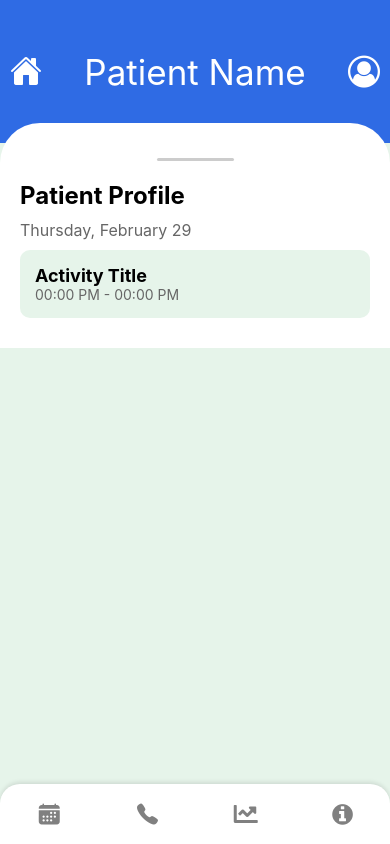
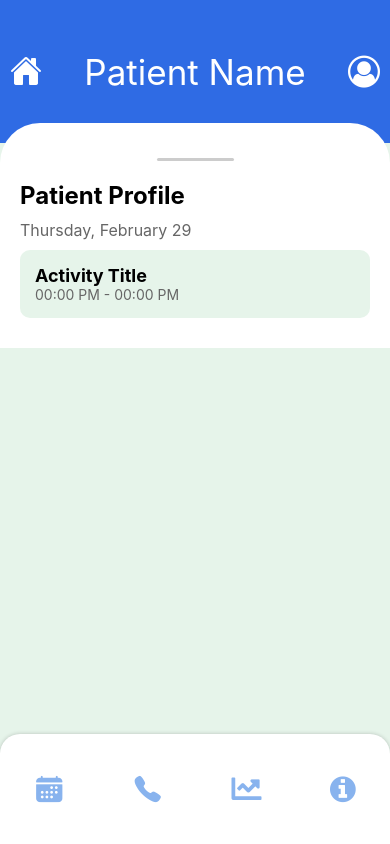
Before and after one commit to SahithiVarma07/Accessibility-, a React Native app: screen /PatientProfile in a window 390 px wide. Built offline with nearby package versions, Linux system fonts and the light colour scheme.

Commit message:
Added shadows

```diff
--- a/components/NavBar.js
+++ b/components/NavBar.js
@@ -6,23 +6,23 @@ const NavBar = ({ navigation }) => {
   return (
     <View style={styles.navbarContainer}>
       <TouchableOpacity onPress={() => navigation.navigate('Appointments')}>
-        <Ionicons name="calendar" size={24} color="grey" />
+        <Ionicons name="calendar" size={30} color="#88b3ee" />
       </TouchableOpacity>
       <TouchableOpacity onPress={() => navigation.navigate('Calls')}>
-        <Ionicons name="call" size={24} color="grey" />
+        <Ionicons name="call" size={30} color="#88b3ee" />
       </TouchableOpacity>
       <TouchableOpacity onPress={() => navigation.navigate('Analytics')}>
-        <FontAwesome5 name="chart-line" size={24} color="grey" />
+        <FontAwesome5 name="chart-line" size={30} color="#88b3ee" />
       </TouchableOpacity>
       <TouchableOpacity onPress={() => navigation.navigate('Info')}>
-        <FontAwesome name="info-circle" size={24} color="grey" />
+        <FontAwesome name="info-circle" size={30} color="#88b3ee" />
       </TouchableOpacity>
     </View>
   );
 };
 
 const screenWidth = Dimensions.get('window').width;
-const navbarHeight = 60;
+//const navbarHeight = 80;
 
 const styles = StyleSheet.create({
   navbarContainer: {
@@ -32,13 +32,15 @@ const styles = StyleSheet.create({
     justifyContent: 'space-around',
     alignItems: 'center',
     width: screenWidth,
-    height: navbarHeight,
+    height: '13%',
+
     backgroundColor: '#FFFFFF',
     borderTopLeftRadius: 20,
     borderTopRightRadius: 20,
+
+    //shadowOffset: { width: 0, height: -2 },
     shadowColor: '#000',
-    shadowOffset: { width: 0, height: -2 },
-    shadowOpacity: 0.1,
+    shadowOpacity: 0.2,
     shadowRadius: 4,
     elevation: 10,
   },
--- a/screens/Dashboard.js
+++ b/screens/Dashboard.js
@@ -75,6 +75,10 @@ const styles = StyleSheet.create({
     backgroundColor: '#f2f2f2',
     borderRadius: 45,
     //backgroundColor: '#000',
+
+    shadowColor: 'black',
+    shadowOpacity: 0.4,
+    shadowRadius: 6,
   },
   handleBar: {
     alignSelf: 'center',
```
